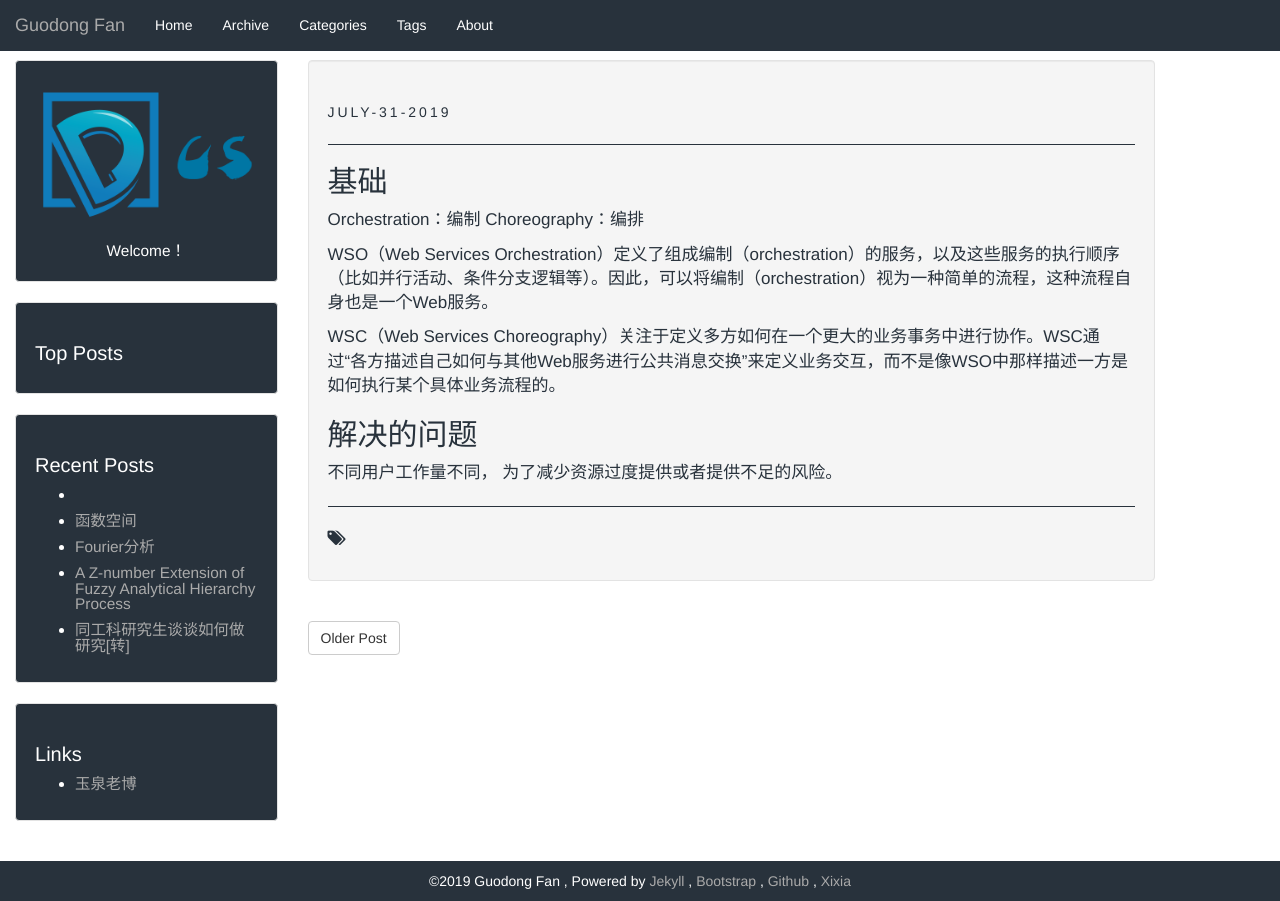
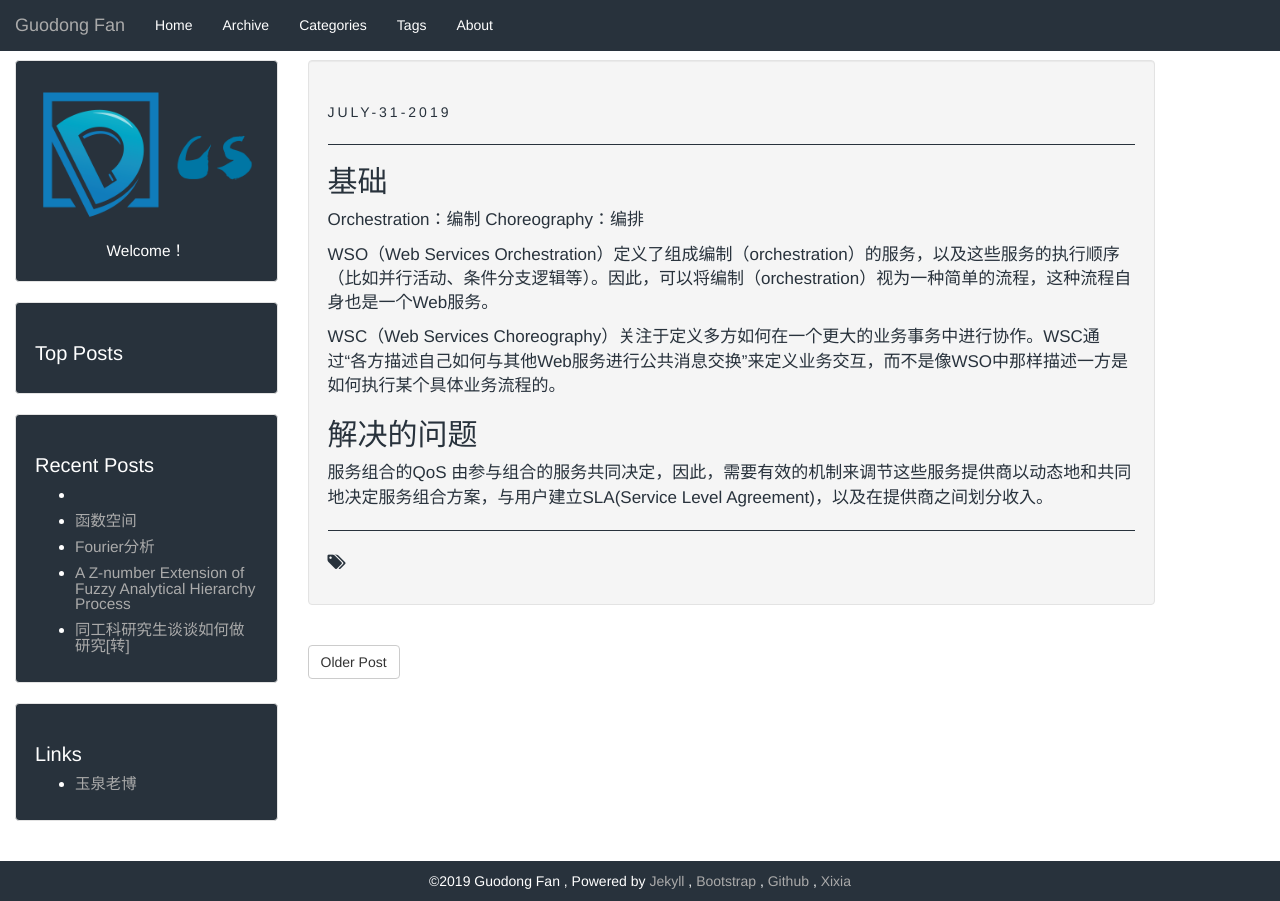
Before and after one commit to GuodongFan/GuodongFan.github.io, a Jekyll site: the page built from _posts/2019-07-31-Nash-Equilibrium-Composition.md, in a window 1280 px wide. Built offline with Jekyll 4.4.1, drawn with Linux system fonts in a browser that asks for light colours; our own code applies the rules of GitHub Pages for plain Markdown files.

Commit message:
Update 2019-07-31-Nash-Equilibrium-Composition.md

```diff
--- a/_posts/2019-07-31-Nash-Equilibrium-Composition.md
+++ b/_posts/2019-07-31-Nash-Equilibrium-Composition.md
@@ -16,4 +16,4 @@ WSO（Web Services Orchestration）定义了组成编制（orchestration）的
 WSC（Web Services Choreography）关注于定义多方如何在一个更大的业务事务中进行协作。WSC通过“各方描述自己如何与其他Web服务进行公共消息交换”来定义业务交互，而不是像WSO中那样描述一方是如何执行某个具体业务流程的。
 
 ## 解决的问题
-不同用户工作量不同， 为了减少资源过度提供或者提供不足的风险。
+服务组合的QoS 由参与组合的服务共同决定，因此，需要有效的机制来调节这些服务提供商以动态地和共同地决定服务组合方案，与用户建立SLA(Service Level Agreement)，以及在提供商之间划分收入。
```
